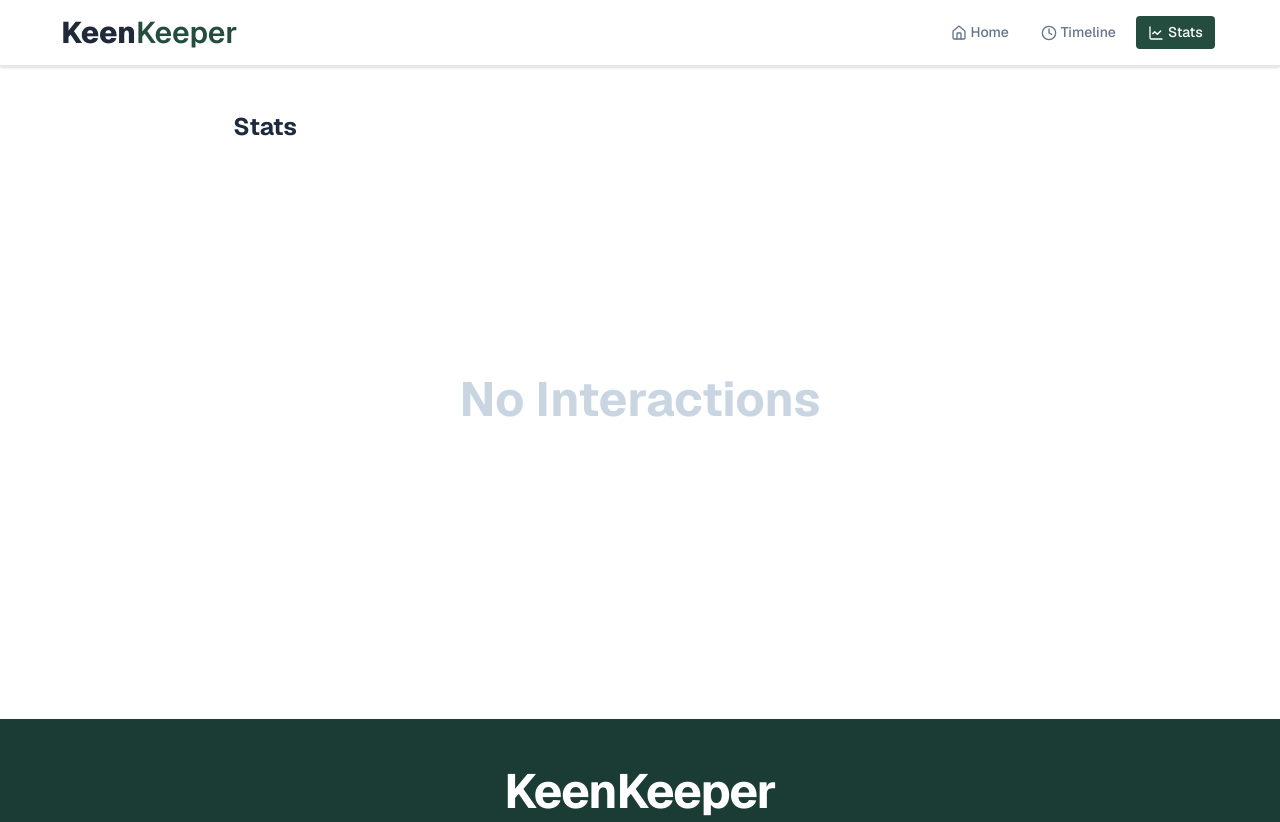
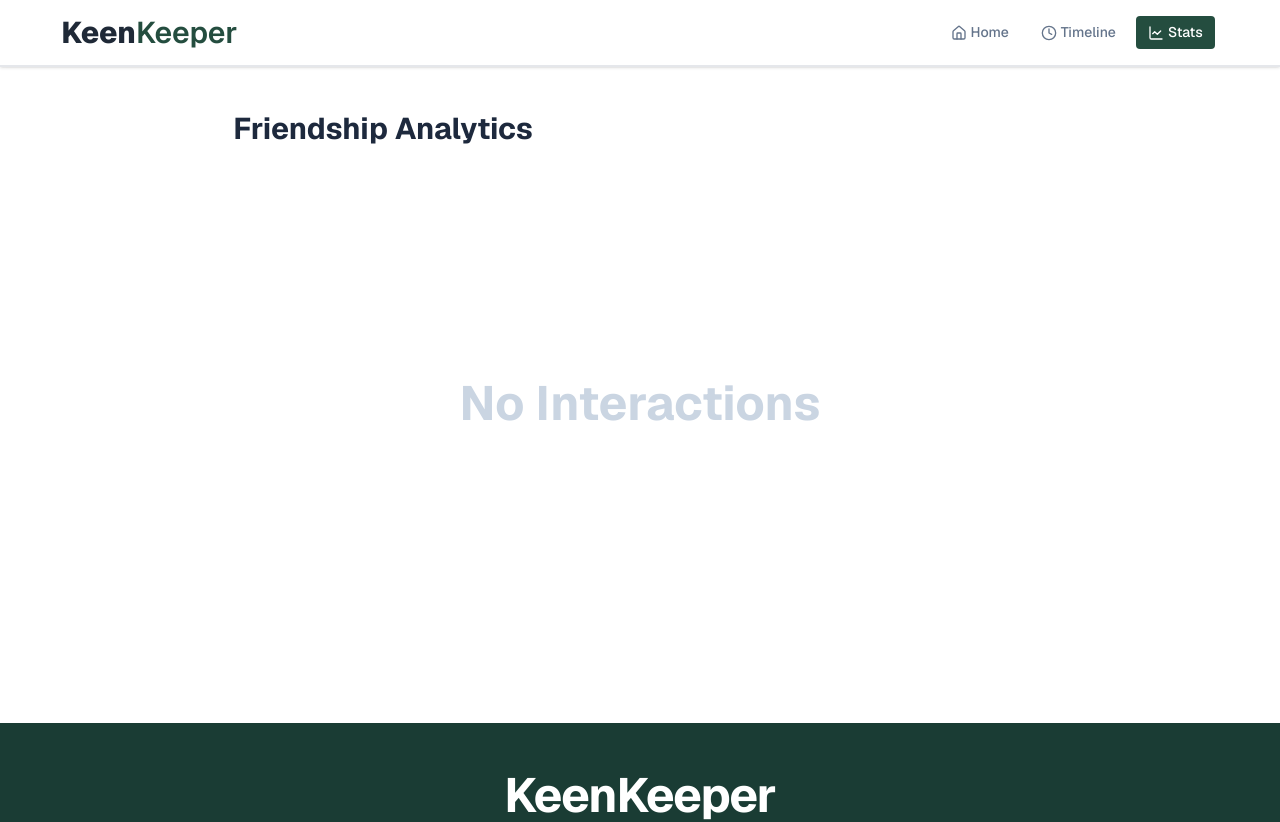
Before and after one commit to Pranto408/keen-keeper, a Next.js app: page /stats in a window 1280 px wide. Shown: the top 822 px of the page. Built offline with nearby package versions, Linux system fonts and the light colour scheme.

Commit message:
Update State Text

```diff
--- a/src/components/stats/StatsClient.jsx
+++ b/src/components/stats/StatsClient.jsx
@@ -28,7 +28,9 @@ const StatsClient = () => {
 
   return (
     <div className="w-11/12 md:w-8/12 mx-auto p-5 mt-6 mb-15">
-      <h1 className="text-2xl font-bold text-slate-800 mb-4">Stats</h1>
+      <h1 className="text-3xl font-bold text-slate-800 mb-4">
+        Friendship Analytics
+      </h1>
       {timeline.length === 0 ? (
         <div className="flex justify-center items-center h-[60vh] text-slate-300 text-5xl font-bold">
           No Interactions
--- a/src/components/timeline/Timeline.jsx
+++ b/src/components/timeline/Timeline.jsx
@@ -22,7 +22,7 @@ const TimelineClient = () => {
 
   return (
     <div className="w-11/12 md:w-8/12 mx-auto mt-10 p-6">
-      <h1 className="text-2xl font-bold text-slate-800 mb-6">Timeline</h1>
+      <h1 className="text-3xl font-bold text-slate-800 mb-6">Timeline</h1>
 
 
       <div className="relative w-52 mb-8">
```
